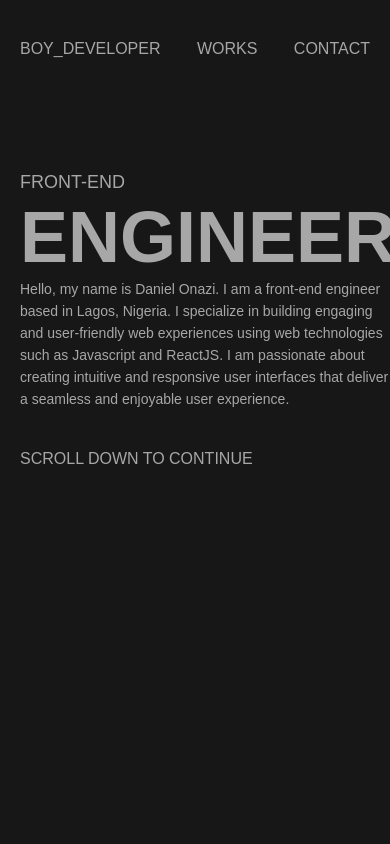
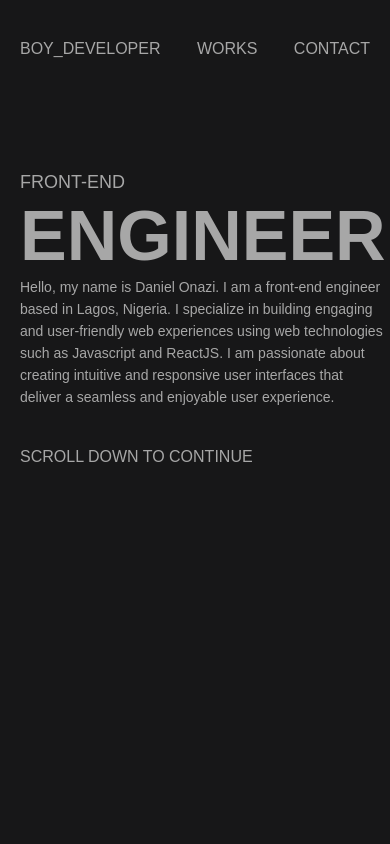
Before and after one commit to boydeveloper/portfolio-v1, a plain HTML site: page index.html in a window 390 px wide. Shown: the top 844 px of the page. Drawn offline with Linux system fonts and the light colour scheme; a web font is replaced by a local one.

Commit message:
styles:tweaks

```diff
--- a/styles/queries.css
+++ b/styles/queries.css
@@ -63,11 +63,12 @@
   }
   .drop-msg-btn {
     margin-bottom: 5rem;
+    font-size: 1.4rem;
   }
 }
 @media (max-width: 456px) {
   .Hero-info > h1 {
-    font-size: 7.2rem;
+    font-size: 7rem;
   }
   .Project-name {
     font-size: 4rem;
```
